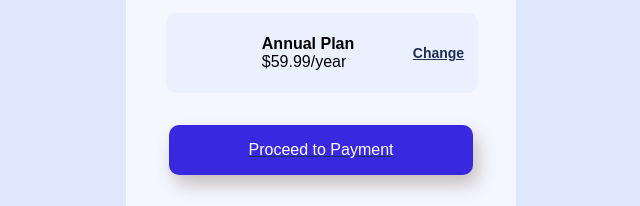
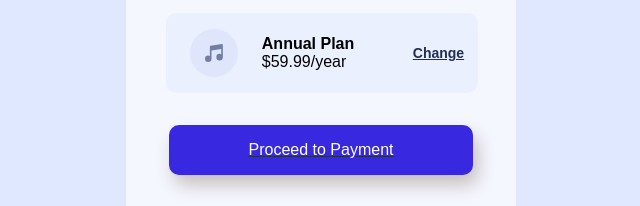
Before and after one commit to Brobit/order-summary, a plain HTML site: page index.html in a window 1280 px wide. Shown: the part 438-644 px from the top of the page, 319-959 px from the left. Drawn offline with Linux system fonts and the light colour scheme; the site is published under a folder, as on GitHub Pages, so addresses that start at the root find nothing.

Commit message:
Add files via upload

```diff
--- a/style.css
+++ b/style.css
@@ -220,7 +220,7 @@ html, body {
 .icon {
     position: relative;
     display: flex;
-    background: url(/images/icon-music.svg);
+    background: url(./images/icon-music.svg);
     background-repeat: no-repeat;
     width: 3rem;
     height: 3rem;
```
